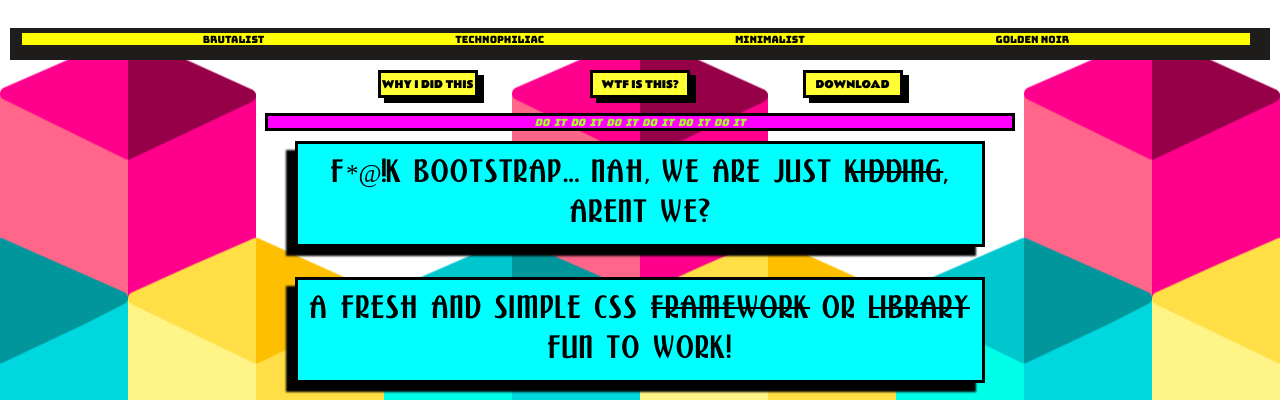
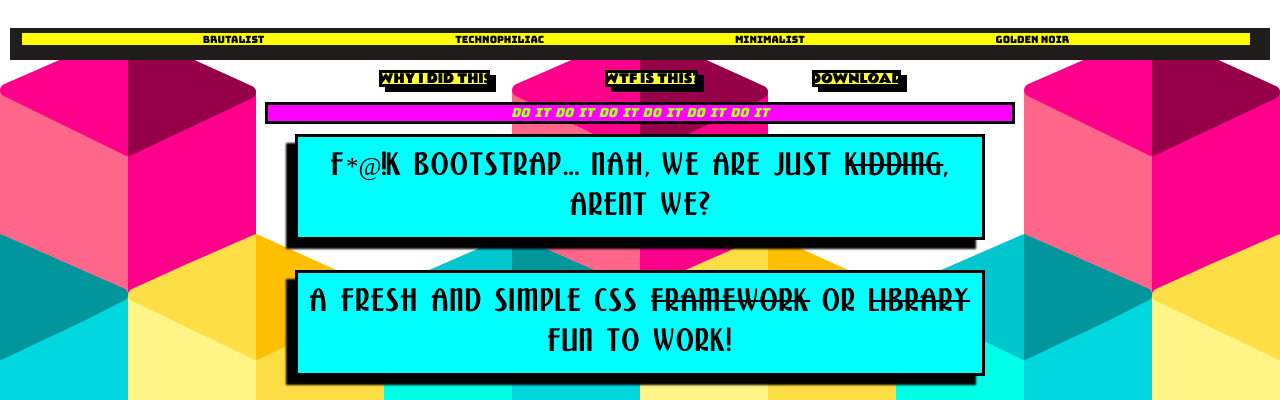
Before and after one commit to BlokCSS/BlokCSS.github.io, a plain HTML site: page index.html in a window 1280 px wide. Shown: the part 393-793 px from the top of the page. Drawn offline with Linux system fonts and the light colour scheme.

Commit message:
Update brutalist.css

```diff
--- a/brutalist.css
+++ b/brutalist.css
@@ -357,8 +357,6 @@
     align-items: center;
     justify-content: center;
     overflow: hidden;
-    width: clamp(1rem, 2.5vw + 8rem, 10rem);
-    height: clamp(1.5rem, 1vh + 2rem, 5rem);
     margin-bottom: 1.5rem;
 }
 
@@ -368,7 +366,6 @@
     z-index: 1;
     padding: 1rem;
     margin: -1.5rem;
-    font-size: clamp(0.5rem, 1vw + 0.5rem, 1rem);
 }
 
 .brutalist a:hover {
@@ -504,7 +501,6 @@
   display: block;
   font-family: var(--brutalist_Bungee);
   overflow: hidden;
-  font-size: var(--font-size-base);
 }
 
 .marquee span{
```
